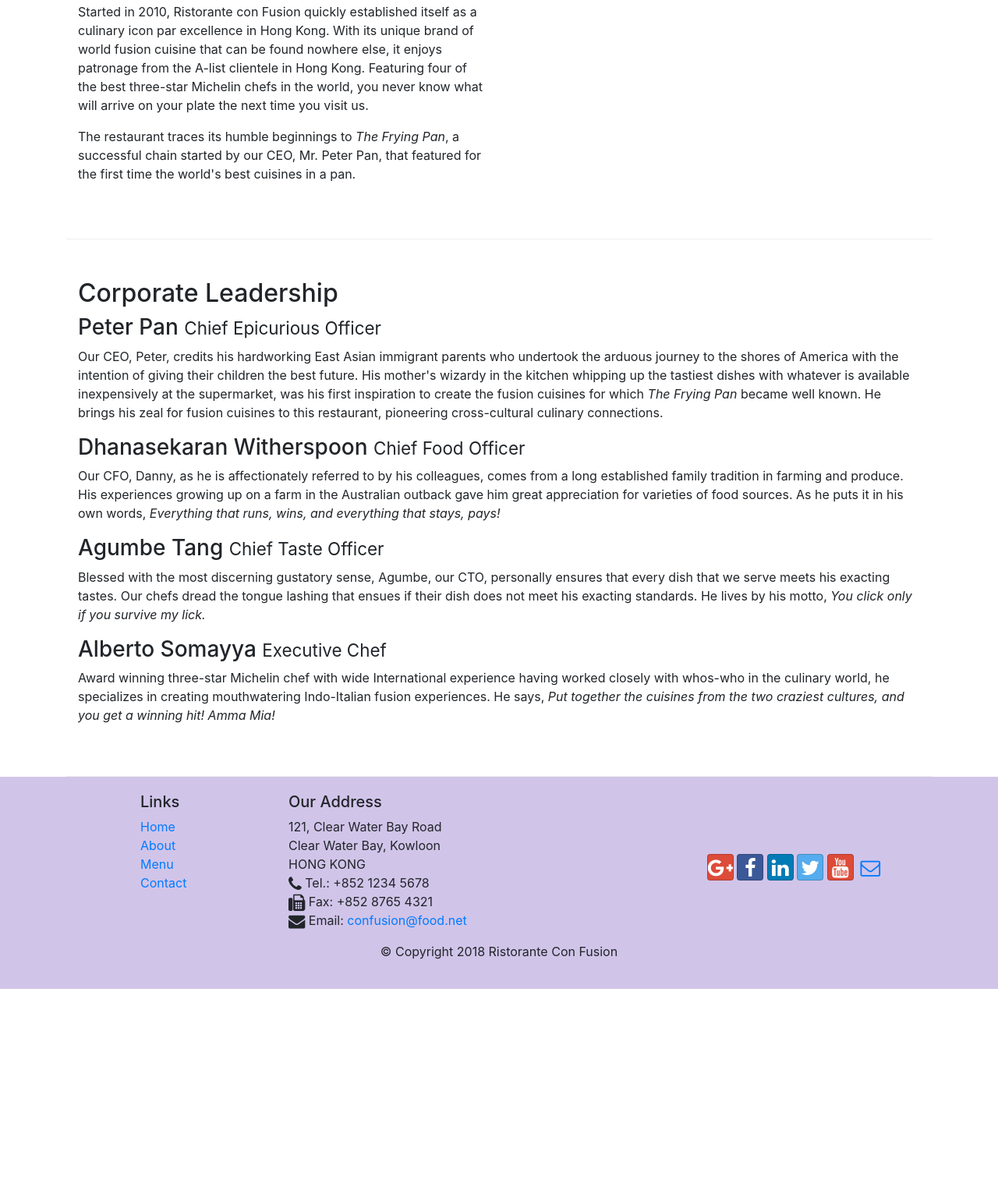
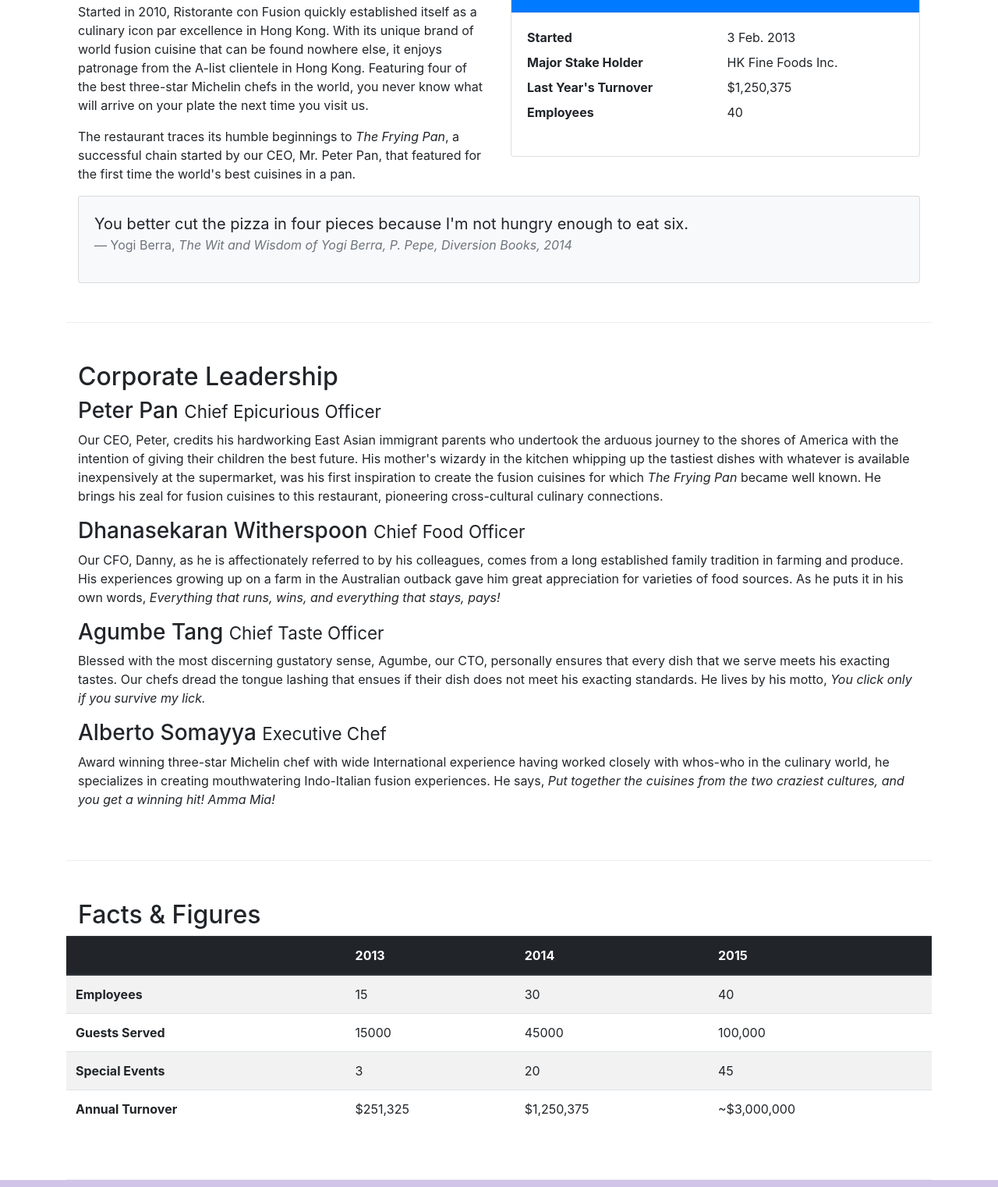
Before and after one commit to blen90/conFusion, a website: page aboutus.html in a window 1280 px wide. Shown: the part 558-2080 px from the top of the page at 78% size. Before the commit the page ends 1826 px from the top, so only its background shows below. Drawn offline with nearby package versions, Linux system fonts and the light colour scheme.

Commit message:
added table and cards to the aboutus page

```diff
--- a/aboutus.html
+++ b/aboutus.html
@@ -24,10 +24,15 @@
             <a class="navbar-brand" href="./index.html">Ristorante Con Fusion</a>
             <div class="collapse navbar-collapse" id="Navbar">
                 <ul class="navbar-nav mr-auto">
-                    <li class="nav-item"><a class="nav-link" href="./index.html"><span class="fa fa-home fa-lg"></span> Home</a></li>
-                    <li class="nav-item active"><a class="nav-link" href="#"><span class="fa fa-info fa-lg"></span> About</a></li>
-                    <li class="nav-item"><a class="nav-link" href="#"><span class="fa fa-list fa-lg"></span> Menu</a></li>
-                    <li class="nav-item"><a class="nav-link" href="./contactus.html"><span class="fa fa-address-card fa-lg"></span> Contact</a></li>
+                    <li class="nav-item"><a class="nav-link" href="./index.html"><span class="fa fa-home fa-lg"></span>
+                            Home</a></li>
+                    <li class="nav-item active"><a class="nav-link" href="#"><span class="fa fa-info fa-lg"></span>
+                            About</a></li>
+                    <li class="nav-item"><a class="nav-link" href="#"><span class="fa fa-list fa-lg"></span>
+                            Menu</a></li>
+                    <li class="nav-item"><a class="nav-link" href="./contactus.html"><span
+                                class="fa fa-address-card fa-lg"></span>
+                            Contact</a></li>
                 </ul>
             </div>
         </div>
@@ -69,17 +74,46 @@
                 <p>The restaurant traces its humble beginnings to <em>The Frying Pan</em>, a successful chain started by
                     our CEO, Mr. Peter Pan, that featured for the first time the world's best cuisines in a pan.</p>
             </div>
-            <div>
+
+            <div class="col-12 col-sm-6">
+                <div class="card">
+                    <h3 class="card-header bg-primary text-white">Facts At a Glance</h3>
+                    <div class="card-body">
+                        <dl class="row">
+                            <dt class="col-6">Started</dt>
+                            <dd class="col-6">3 Feb. 2013</dd>
+                            <dt class="col-6">Major Stake Holder</dt>
+                            <dd class="col-6">HK Fine Foods Inc.</dd>
+                            <dt class="col-6">Last Year's Turnover</dt>
+                            <dd class="col-6">$1,250,375</dd>
+                            <dt class="col-6">Employees</dt>
+                            <dd class="col-6">40</dd>
+                        </dl>
+                    </div>
                 </div>
             </div>
 
+            <div class="col-12">
+                <div class="card card-body bg-light">
+                    <blockquote class="blockquote">
+                        <p class="mb-0">You better cut the pizza in four pieces because
+                            I'm not hungry enough to eat six.</p>
+                        <footer class="blockquote-footer">Yogi Berra,
+                            <cite title="Source Title">The Wit and Wisdom of Yogi Berra,
+                                P. Pepe, Diversion Books, 2014</cite>
+                        </footer>
+                    </blockquote>
+                </div>
+            </div>
+
+        </div>
 
         <div class="row row-content">
-            <div class="col">
+            <div class="col-12">
                 <h2>Corporate Leadership</h2>
                 <h3>Peter Pan <small>Chief Epicurious Officer</small></h3>
-                <div class="d-none d-md-block">
-                    <p>Our CEO, Peter, credits his hardworking East Asian immigrant parents who undertook the arduous
+                <p class="d-none d-md-block">Our CEO, Peter, credits his hardworking East Asian immigrant parents who
+                    undertook the arduous
                     journey to the shores of America with the intention of giving their children the best future.
                     His
                     mother's wizardy in the kitchen whipping up the tastiest dishes with whatever is available
@@ -88,37 +122,78 @@
                     <em>The Frying Pan</em> became well known. He brings his zeal for fusion cuisines to this
                     restaurant, pioneering cross-cultural culinary connections.
                 </p>
-                </div>
                 <h3>Dhanasekaran Witherspoon <small>Chief Food Officer</small></h3>
-
-                <div class="d-none d-md-block">
-                    <p>Our CFO, Danny, as he is affectionately referred to by his colleagues, comes from
+                <p class="d-none d-md-block">Our CFO, Danny, as he is affectionately referred to by his colleagues,
+                    comes from
                     a long established family tradition in farming and produce. His experiences growing up on a farm
                     in
                     the Australian outback gave him great appreciation for varieties of food sources. As he puts it
                     in
                     his own words, <em>Everything that runs, wins, and everything that stays, pays!</em></p>
-                </div>
+
                 <h3>Agumbe Tang <small>Chief Taste Officer</small></h3>
-                <div class="d-none d-md-block">
-                    <p>Blessed with the most discerning gustatory sense, Agumbe, our CTO, personally
+                <p class="d-none d-md-block">Blessed with the most discerning gustatory sense, Agumbe, our CTO,
+                    personally
                     ensures that every dish that we serve meets his exacting tastes. Our chefs dread the tongue
                     lashing
                     that ensues if their dish does not meet his exacting standards. He lives by his motto, <em>You
                         click
                         only if you survive my lick.</em></p>
-                </div>
+
                 <h3>Alberto Somayya <small>Executive Chef</small></h3>
-                <div class="d-none d-md-block">
-                    <p>Award winning three-star Michelin chef with wide International experience
+                <p class="d-none d-md-block">Award winning three-star Michelin chef with wide International experience
                     having
                     worked closely with whos-who in the culinary world, he specializes in creating mouthwatering
                     Indo-Italian fusion experiences. He says, <em>Put together the cuisines from the two craziest
                         cultures, and you get a winning hit! Amma Mia!</em></p>
             </div>
         </div>
+        <div class="row row-content">
+            <div class="col-12 col-sm-9">
+                <h2>Facts &amp; Figures</h2>
+            </div>
+            <div class="col-12 col-sm-3">
             </div>
 
+            <div class="table-responsive">
+                <table class="table table-striped">
+                    <thead class="thead-dark">
+                        <tr>
+                            <th>&nbsp;</th>
+                            <th>2013</th>
+                            <th>2014</th>
+                            <th>2015</th>
+                        </tr>
+                    </thead>
+                    <tbody>
+                        <tr>
+                            <th>Employees</th>
+                            <td>15</td>
+                            <td>30</td>
+                            <td>40</td>
+                        </tr>
+                        <tr>
+                            <th>Guests Served</th>
+                            <td>15000</td>
+                            <td>45000</td>
+                            <td>100,000</td>
+                        </tr>
+                        <tr>
+                            <th>Special Events</th>
+                            <td>3</td>
+                            <td>20</td>
+                            <td>45</td>
+                        </tr>
+                        <tr>
+                            <th>Annual Turnover</th>
+                            <td>$251,325</td>
+                            <td>$1,250,375</td>
+                            <td>~$3,000,000</td>
+                        </tr>
+                    </tbody>
+                </table>
+            </div>
+        </div>
     </div>
 
     <footer class="footer">
```
Lines whose indentation alone changed are shown as unchanged.
